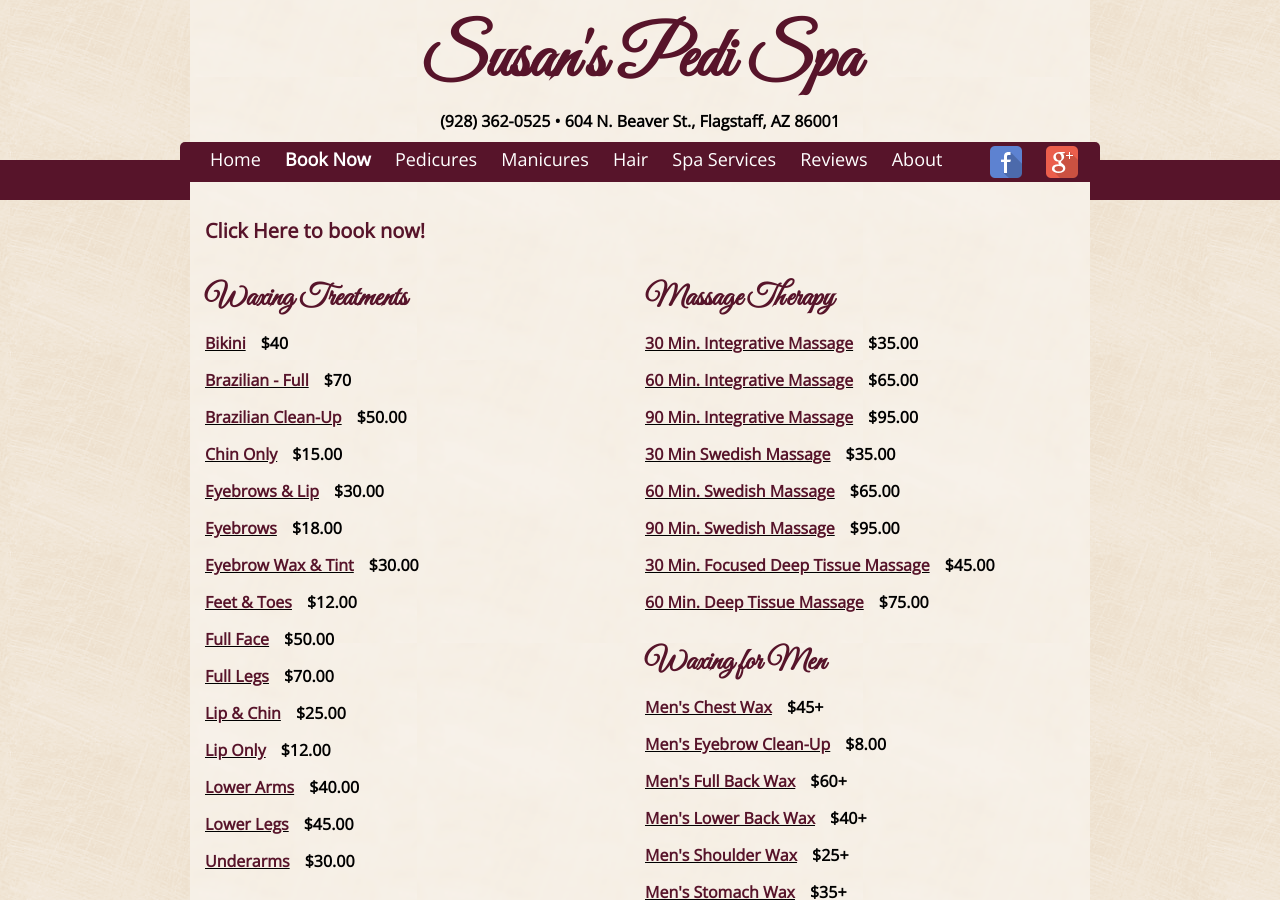
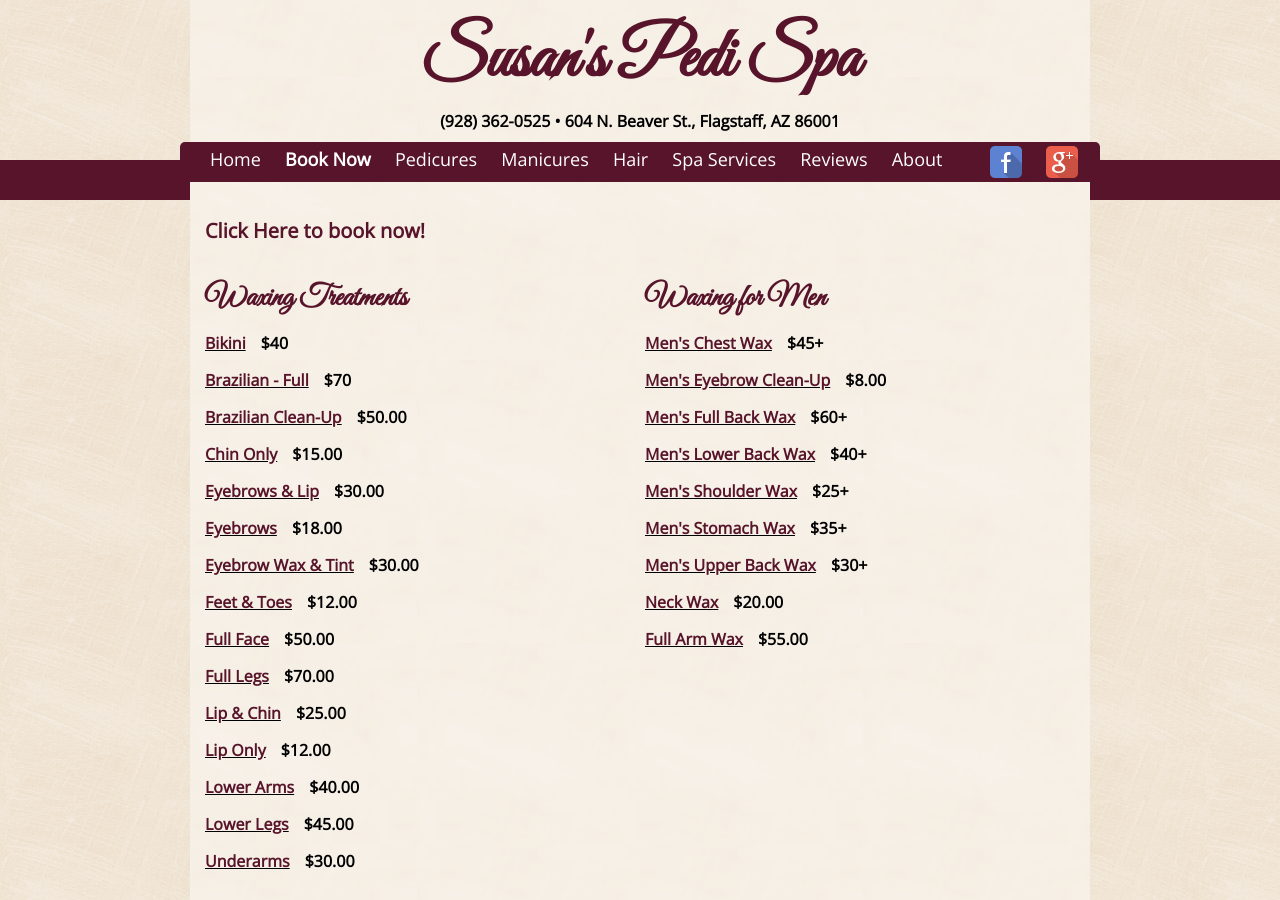
Before and after one commit to susanspedispa/susanspedispa.github.io, a Jekyll site: the page built from menu/spa.html, in a window 1280 px wide and 900 px high. Built offline with Jekyll 4.4.1, drawn with Linux system fonts in a browser that asks for light colours.

Commit message:
Create spa.yml

```diff
--- a/_data/spa.yml
+++ b/_data/spa.yml
@@ -79,32 +79,6 @@ menu:
 
 - position: right
   groups:
-    - name: Massage Therapy
-      treatments:
-        - name: 30 Min. Integrative Massage
-          price: $35.00
-          description:
-        - name: 60 Min. Integrative Massage
-          price: $65.00
-          description:
-        - name: 90 Min. Integrative Massage
-          price: $95.00
-          description:
-        - name: 30 Min Swedish Massage
-          price: $35.00
-          description:
-        - name: 60 Min. Swedish Massage
-          price: $65.00
-          description:
-        - name: 90 Min. Swedish Massage
-          price: $95.00
-          description:
-        - name: 30 Min. Focused Deep Tissue Massage
-          price: $45.00
-          description:
-        - name: 60 Min. Deep Tissue Massage
-          price: $75.00
-          description:
 
     - name: Waxing for Men
       treatments:
```
